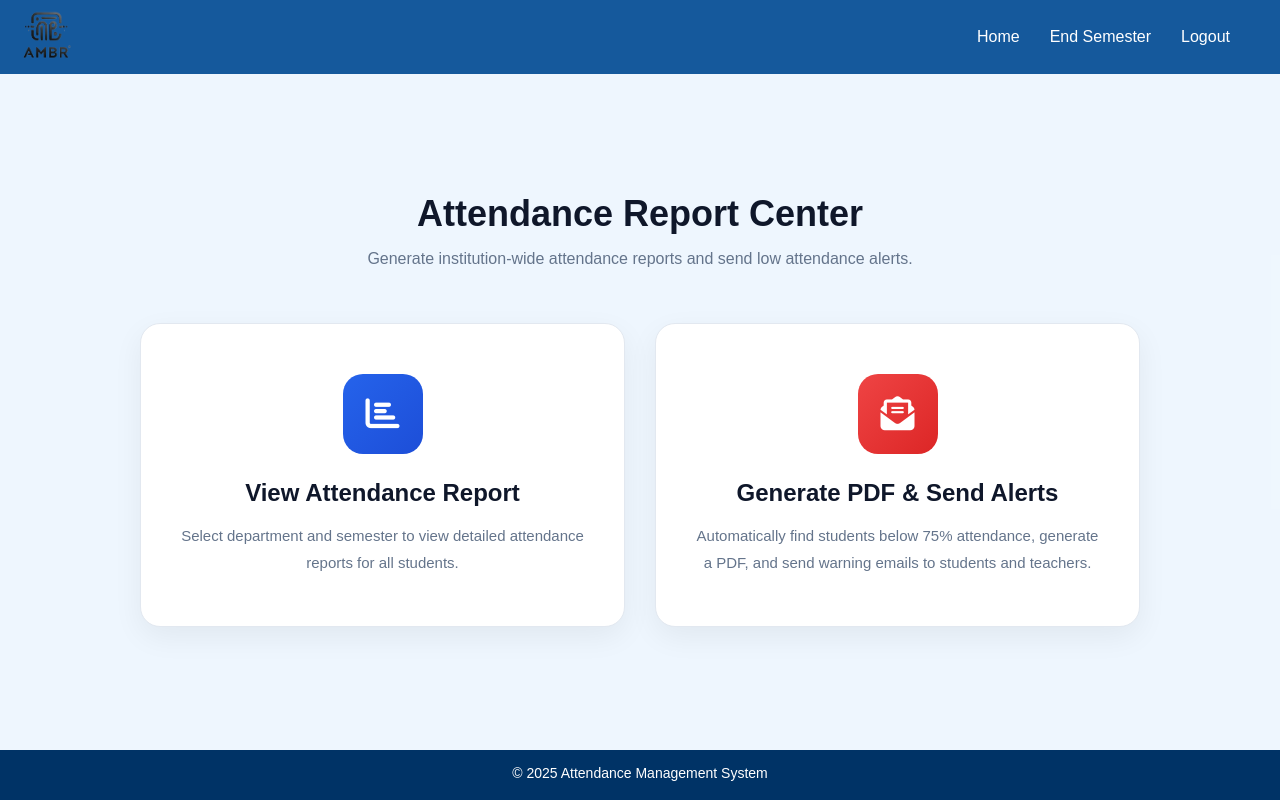
After one commit to AmalMohan487/Django-Attendance-System, a Django app: page /attendance-report-center/ in a window 1280 px wide. The commit adds this page. Run offline with Django 5.2, Linux system fonts and the light colour scheme; a user stored in the database is signed in; some libraries are stand-ins or nearby versions.

Commit message:
update the email sending

```diff
--- a/public/urls.py
+++ b/public/urls.py
@@ -13,7 +13,20 @@ urlpatterns = [
     path('view-report-card/', views.view_report_card, name='view_report_card'),
 
         path('select/', views.select_department_semester, name='select_department_semester'),
+      path(
+        'attendance-report-center/',
+        views.attendance_report_center,
+        name='attendance_report_center'
+    ),
 
+    # ==========================================================
+    # Generate PDF and Send Alerts
+    # ==========================================================
+    path(
+        'generate-report-and-send-alerts/',
+        views.generate_report_and_send_alerts,
+        name='generate_report_and_send_alerts'
+    ),
     path('Dept', views.Dept, name='Dept'),
     path('std', views.std, name='std'),
     path('tech', views.tech, name='tech'),
--- a/public/views.py
+++ b/public/views.py
@@ -402,6 +402,8 @@ def select_department_semester(request):
     semesters = Semester.objects.all()
 
     return render(request, 'admin/select_department_semester.html', {'departments': departments, 'semesters': semesters})
+
+
 def view_report_card(request):
     if request.method == 'POST':
         department_id = request.POST.get('department')
@@ -534,3 +536,306 @@ def download_attendance_report(request, department_id, semester_id):
     pdf.build(elements)
 
     return response
+
+
+
+
+# attendance/views.py
+
+from django.contrib import messages
+from django.shortcuts import render, redirect
+from django.contrib.auth.decorators import login_required
+
+
+
+# ==========================================================
+# 1. Attendance Report Center Page
+# ==========================================================
+@login_required
+def attendance_report_center(request):
+    """
+    Shows two options:
+    1. View Attendance Report
+    2. Generate PDF & Send Alerts
+    """
+    return render(request, 'admin/attendance.html')
+
+
+# ==========================================================
+# 2. Generate PDF and Send Alerts
+# ==========================================================
+# Add these imports at the top of views.py
+from io import BytesIO
+from django.template.loader import render_to_string
+from django.core.mail import EmailMultiAlternatives
+from django.conf import settings
+from django.http import HttpResponse
+from reportlab.platypus import (
+    SimpleDocTemplate,
+    Table,
+    TableStyle,
+    Paragraph,
+    Spacer,
+)
+from reportlab.lib import colors
+from reportlab.lib.pagesizes import A4, landscape
+from reportlab.lib.styles import getSampleStyleSheet
+
+
+@login_required
+def generate_report_and_send_alerts(request):
+    """
+    1. Find all approved students with attendance below 75%.
+    2. Generate a master PDF report for the admin.
+    3. Send HTML email to each student.
+    4. Attach an individual PDF containing only that student's details.
+    5. Return the master PDF as a download to the admin.
+    """
+
+    LOW_ATTENDANCE_THRESHOLD = 75
+    total_alerts_sent = 0
+    low_attendance_students = []
+
+    # ==========================================================
+    # STEP 1: Collect Low Attendance Data
+    # ==========================================================
+    students = Student.objects.filter(is_approved=True)
+
+    for student in students:
+        subjects = Subject.objects.filter(semester=student.semester)
+        subject_data = []
+
+        total_hours_all = 0
+        attended_hours_all = 0
+
+        for subject in subjects:
+            total_hours = calculate_total_hours(
+                subject.id,
+                student.semester.id,
+                student.department.id
+            )
+
+            attended_hours = student_attendance_hours(
+                student.id,
+                subject.id
+            )
+
+            # Skip subjects that were never handled
+            if total_hours == 0:
+                continue
+
+            attendance_percentage = (
+                attended_hours / total_hours
+            ) * 100
+
+            total_hours_all += total_hours
+            attended_hours_all += attended_hours
+
+            # Store only low attendance subjects
+            if attendance_percentage < LOW_ATTENDANCE_THRESHOLD:
+                subject_data.append({
+                    'subject': getattr(subject, 'full', subject.name),
+                    'attendance_percentage': round(attendance_percentage, 2),
+                    'total_classes': total_hours,
+                    'attended_classes': attended_hours,
+                })
+
+        # Skip students with no low-attendance subjects
+        if not subject_data:
+            continue
+
+        overall_percentage = (
+            attended_hours_all / total_hours_all
+        ) * 100 if total_hours_all > 0 else 0
+
+        low_attendance_students.append({
+            'student': student,
+            'subjects': subject_data,
+            'overall_percentage': round(overall_percentage, 2)
+        })
+
+    # ==========================================================
+    # STEP 2: If No Students Found
+    # ==========================================================
+    if not low_attendance_students:
+        messages.info(
+            request,
+            "No students found with attendance below 75%."
+        )
+        return redirect('attendance_report_center')
+
+    # ==========================================================
+    # STEP 3: Generate Master PDF (All Low Attendance Students)
+    # ==========================================================
+    master_pdf_buffer = BytesIO()
+
+    doc = SimpleDocTemplate(
+        master_pdf_buffer,
+        pagesize=landscape(A4),
+        rightMargin=20,
+        leftMargin=20,
+        topMargin=20,
+        bottomMargin=20
+    )
+
+    styles = getSampleStyleSheet()
+    elements = []
+
+    elements.append(
+        Paragraph("<b>Low Attendance Report</b>", styles['Title'])
+    )
+    elements.append(Spacer(1, 20))
+
+    data = [[
+        'Student Name',
+        'Reg No',
+        'Department',
+        'Semester',
+        'Overall %'
+    ]]
+
+    for item in low_attendance_students:
+        student = item['student']
+        data.append([
+            student.name,
+            student.reg_no,
+            student.department.name,
+            student.semester.name,
+            f"{item['overall_percentage']}%"
+        ])
+
+    table = Table(data, repeatRows=1)
+    table.setStyle(TableStyle([
+        ('BACKGROUND', (0, 0), (-1, 0), colors.red),
+        ('TEXTCOLOR', (0, 0), (-1, 0), colors.white),
+        ('GRID', (0, 0), (-1, -1), 1, colors.black),
+        ('ALIGN', (0, 0), (-1, -1), 'CENTER'),
+        ('VALIGN', (0, 0), (-1, -1), 'MIDDLE'),
+    ]))
+
+    elements.append(table)
+    doc.build(elements)
+
+    master_pdf_buffer.seek(0)
+    master_pdf_data = master_pdf_buffer.getvalue()
+
+    # ==========================================================
+    # STEP 4: Send Individual Emails with Personal PDFs
+    # ==========================================================
+    for item in low_attendance_students:
+        student = item['student']
+        subjects = item['subjects']
+
+        # Render HTML email using your template
+        # Template format based on uploaded file:
+        # :contentReference[oaicite:0]{index=0}
+        html_content = render_to_string(
+            'email/low_attendance_email.html',
+            {
+                'name': student.name,
+                'subjects': subjects,
+            }
+        )
+
+        # ------------------------------------------------------
+        # Generate Individual Student PDF
+        # ------------------------------------------------------
+        student_pdf_buffer = BytesIO()
+
+        student_doc = SimpleDocTemplate(
+            student_pdf_buffer,
+            pagesize=A4,
+            rightMargin=20,
+            leftMargin=20,
+            topMargin=20,
+            bottomMargin=20
+        )
+
+        student_elements = []
+
+        student_elements.append(
+            Paragraph(
+                f"<b>Low Attendance Report - {student.name}</b>",
+                styles['Title']
+            )
+        )
+        student_elements.append(Spacer(1, 20))
+
+        student_data = [[
+            'Subject',
+            'Attendance %',
+            'Total Classes',
+            'Attended Classes'
+        ]]
+
+        for subject in subjects:
+            student_data.append([
+                subject['subject'],
+                f"{subject['attendance_percentage']}%",
+                subject['total_classes'],
+                subject['attended_classes'],
+            ])
+
+        student_table = Table(student_data, repeatRows=1)
+        student_table.setStyle(TableStyle([
+            ('BACKGROUND', (0, 0), (-1, 0), colors.red),
+            ('TEXTCOLOR', (0, 0), (-1, 0), colors.white),
+            ('GRID', (0, 0), (-1, -1), 1, colors.black),
+            ('ALIGN', (0, 0), (-1, -1), 'CENTER'),
+            ('VALIGN', (0, 0), (-1, -1), 'MIDDLE'),
+        ]))
+
+        student_elements.append(student_table)
+        student_doc.build(student_elements)
+
+        student_pdf_buffer.seek(0)
+        student_pdf_data = student_pdf_buffer.getvalue()
+
+        # ------------------------------------------------------
+        # Create Email
+        # ------------------------------------------------------
+        email = EmailMultiAlternatives(
+            subject='Attendance Warning',
+            body='Your attendance is below 75%.',
+            from_email=settings.DEFAULT_FROM_EMAIL,
+            to=[student.email]
+        )
+
+        # HTML email body
+        email.attach_alternative(html_content, "text/html")
+
+        # Attach only this student's PDF
+        email.attach(
+            f"{student.reg_no}_low_attendance_report.pdf",
+            student_pdf_data,
+            'application/pdf'
+        )
+
+        # Send email
+        try:
+            email.send()
+            total_alerts_sent += 1
+        except Exception as e:
+            print(f"Email error for {student.email}: {e}")
+
+    # ==========================================================
+    # STEP 5: Show Success Message
+    # ==========================================================
+    messages.success(
+        request,
+        f"Master PDF generated and emails sent to "
+        f"{total_alerts_sent} students."
+    )
+
+    # ==========================================================
+    # STEP 6: Return Master PDF to Admin
+    # ==========================================================
+    response = HttpResponse(
+        master_pdf_data,
+        content_type='application/pdf'
+    )
+    response['Content-Disposition'] = (
+        'attachment; filename=\"low_attendance_report.pdf\"'
+    )
+
+    return response
--- a/templates/admin/adminindex.html
+++ b/templates/admin/adminindex.html
@@ -202,7 +202,7 @@
                     <span>Subjects</span>
                 </div>
             </a>
-            <a href="{% url 'select_department_semester' %}">
+            <a href="{% url 'attendance_report_center' %}">
                 <div class="list">
                     <i class="fas fa-calendar-alt"></i>
                     <span>Attendance Report</span>
--- /dev/null
+++ b/templates/admin/attendance.html
@@ -0,0 +1,146 @@
+{% extends 'admin/adminindex.html' %}
+{% load static %}
+
+{% block content %}
+<div class="main-content">
+    <div class="report-actions-container">
+
+        <!-- Page Title -->
+        <h1 class="page-title">Attendance Report Center</h1>
+        <p class="page-subtitle">
+            Generate institution-wide attendance reports and send low attendance alerts.
+        </p>
+
+        <!-- Card Grid -->
+        <div class="action-grid">
+
+            <!-- Card 1: Generate Full Attendance Report -->
+            <a href="{% url 'select_department_semester' %}" class="action-card">
+                <div class="icon-wrapper blue">
+                    <i class="fas fa-chart-bar"></i>
+                </div>
+                <h3>View Attendance Report</h3>
+                <p>
+                    Select department and semester to view detailed attendance reports
+                    for all students.
+                </p>
+            </a>
+
+            <!-- Card 2: Generate PDF and Send Alerts -->
+            <a href="{% url 'generate_report_and_send_alerts' %}" class="action-card">
+                <div class="icon-wrapper red">
+                    <i class="fas fa-envelope-open-text"></i>
+                </div>
+                <h3>Generate PDF & Send Alerts</h3>
+                <p>
+                    Automatically find students below 75% attendance, generate a PDF,
+                    and send warning emails to students and teachers.
+                </p>
+            </a>
+
+        </div>
+
+    </div>
+</div>
+
+<style>
+/* Main Wrapper */
+.report-actions-container {
+    width: 100%;
+    max-width: 1000px;
+    margin: auto;
+    text-align: center;
+}
+
+/* Title */
+.page-title {
+    font-size: 36px;
+    font-weight: 700;
+    color: #0f172a;
+    margin-bottom: 10px;
+}
+
+.page-subtitle {
+    color: #64748b;
+    font-size: 16px;
+    margin-bottom: 50px;
+    max-width: 700px;
+    margin-left: auto;
+    margin-right: auto;
+    line-height: 1.7;
+}
+
+/* Grid */
+.action-grid {
+    display: grid;
+    grid-template-columns: repeat(auto-fit, minmax(320px, 1fr));
+    gap: 30px;
+}
+
+/* Card */
+.action-card {
+    background: #ffffff;
+    border-radius: 20px;
+    padding: 50px 35px;
+    text-decoration: none;
+    color: inherit;
+    box-shadow: 0 10px 30px rgba(0,0,0,0.06);
+    border: 1px solid #e2e8f0;
+    transition: all 0.3s ease;
+}
+
+.action-card:hover {
+    transform: translateY(-8px);
+    box-shadow: 0 20px 40px rgba(0,0,0,0.08);
+}
+
+/* Icons */
+.icon-wrapper {
+    width: 80px;
+    height: 80px;
+    border-radius: 20px;
+    display: flex;
+    align-items: center;
+    justify-content: center;
+    margin: 0 auto 25px;
+}
+
+.icon-wrapper i {
+    font-size: 34px;
+    color: white;
+}
+
+.icon-wrapper.blue {
+    background: linear-gradient(135deg, #2563eb, #1d4ed8);
+}
+
+.icon-wrapper.red {
+    background: linear-gradient(135deg, #ef4444, #dc2626);
+}
+
+/* Text */
+.action-card h3 {
+    font-size: 24px;
+    font-weight: 700;
+    margin-bottom: 15px;
+    color: #0f172a;
+}
+
+.action-card p {
+    font-size: 15px;
+    color: #64748b;
+    line-height: 1.8;
+}
+
+/* Mobile */
+@media (max-width: 768px) {
+    .page-title {
+        font-size: 28px;
+    }
+
+    .action-card {
+        padding: 40px 25px;
+    }
+}
+</style>
+{% endblock %}
```
Also changed, not shown: db.sqlite3.
